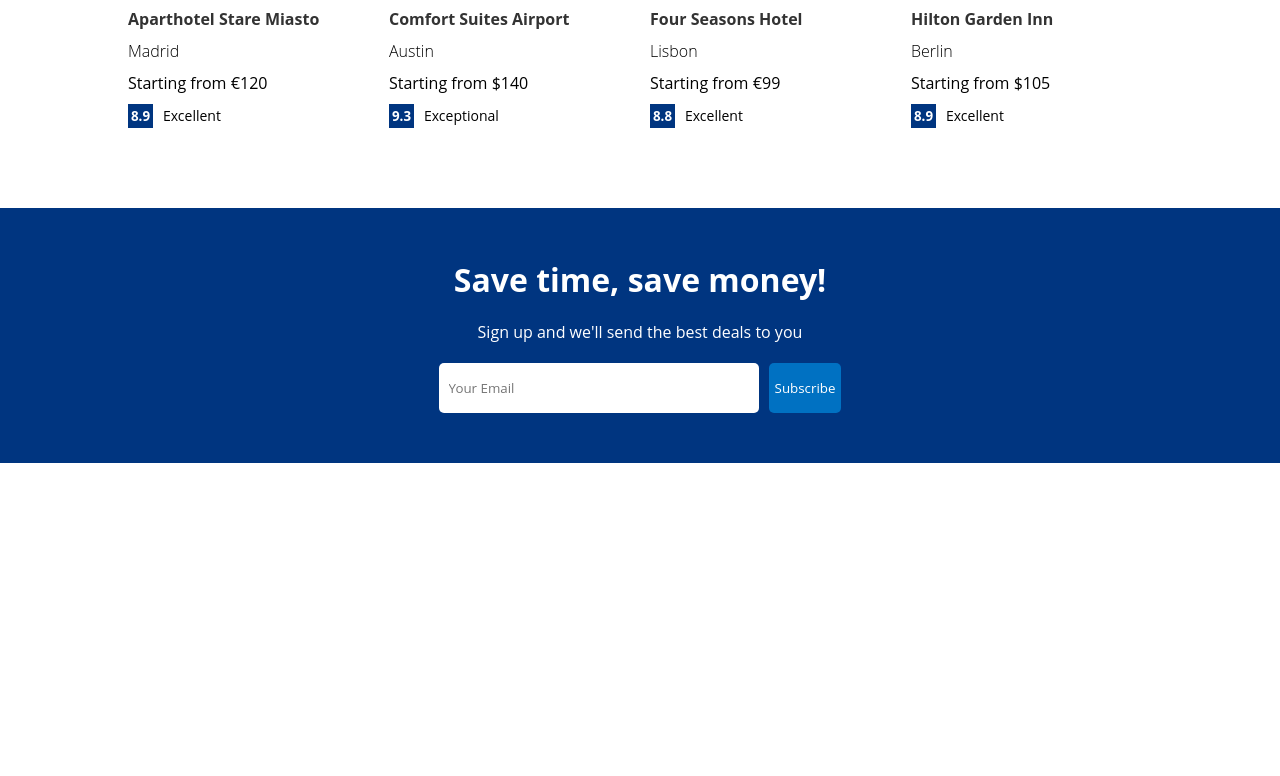
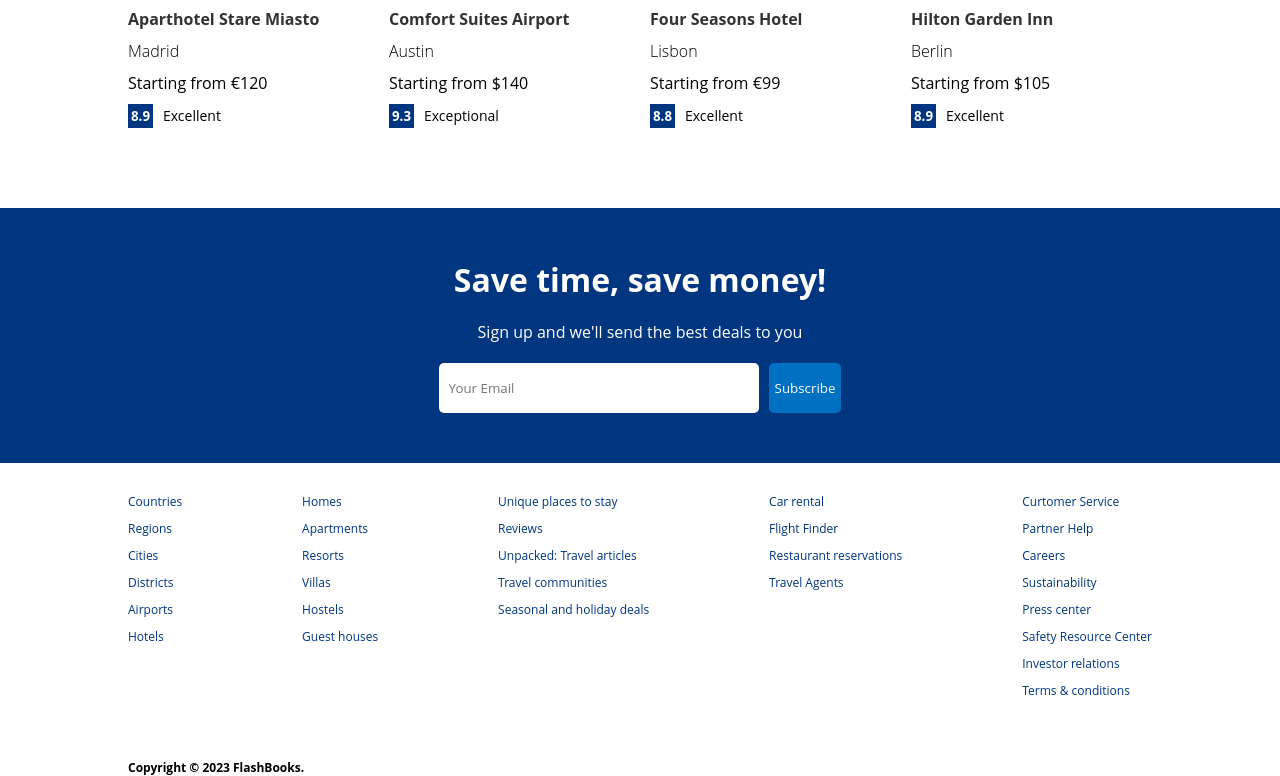
Before and after one commit to Coding-Jesus/Booking-App, a React (Create React App) app in the folder Booking_App/: page / in a window 1280 px wide. Shown: the part 1098-1874 px from the top of the page. Before the commit the page ends 1561 px from the top, so only its background shows below. Built offline with nearby package versions, Linux system fonts and the light colour scheme.

Commit message:
add Footer component

```diff
--- /dev/null
+++ b/Booking_App/src/components/footer/Footer.css
@@ -0,0 +1,27 @@
+.footer {
+    width: 100%;
+    width: 1024px;
+    font-size: 12px;
+}
+
+.fLists {
+    width: 100%;
+    display: flex;
+    justify-content: space-between;
+    margin-bottom: 50px;
+}
+
+.fList {
+    list-style: none;
+    padding: 0;
+}
+
+.fListItem {
+    margin-bottom: 10px;
+    color: #003580;
+    cursor: pointer;
+}
+
+.fText {
+    font-weight: 700;
+}
--- /dev/null
+++ b/Booking_App/src/components/footer/Footer.jsx
@@ -0,0 +1,52 @@
+import "./Footer.css";
+
+const Footer = () => {
+    return (
+        <div className="footer">
+            <div className="fLists">
+                <ul className="fList">
+                    <li className="fListItem">Countries</li>
+                    <li className="fListItem">Regions</li>
+                    <li className="fListItem">Cities</li>
+                    <li className="fListItem">Districts</li>
+                    <li className="fListItem">Airports</li>
+                    <li className="fListItem">Hotels</li>
+                </ul>
+                <ul className="fList">
+                    <li className="fListItem">Homes </li>
+                    <li className="fListItem">Apartments </li>
+                    <li className="fListItem">Resorts </li>
+                    <li className="fListItem">Villas</li>
+                    <li className="fListItem">Hostels</li>
+                    <li className="fListItem">Guest houses</li>
+                </ul>
+                <ul className="fList">
+                    <li className="fListItem">Unique places to stay </li>
+                    <li className="fListItem">Reviews</li>
+                    <li className="fListItem">Unpacked: Travel articles </li>
+                    <li className="fListItem">Travel communities </li>
+                    <li className="fListItem">Seasonal and holiday deals </li>
+                </ul>
+                <ul className="fList">
+                    <li className="fListItem">Car rental </li>
+                    <li className="fListItem">Flight Finder</li>
+                    <li className="fListItem">Restaurant reservations </li>
+                    <li className="fListItem">Travel Agents </li>
+                </ul>
+                <ul className="fList">
+                    <li className="fListItem">Curtomer Service</li>
+                    <li className="fListItem">Partner Help</li>
+                    <li className="fListItem">Careers</li>
+                    <li className="fListItem">Sustainability</li>
+                    <li className="fListItem">Press center</li>
+                    <li className="fListItem">Safety Resource Center</li>
+                    <li className="fListItem">Investor relations</li>
+                    <li className="fListItem">Terms & conditions</li>
+                </ul>
+            </div>
+            <div className="fText">Copyright © 2023 FlashBooks.</div>
+        </div>
+    );
+};
+
+export default Footer;
--- a/Booking_App/src/pages/home/Home.jsx
+++ b/Booking_App/src/pages/home/Home.jsx
@@ -5,6 +5,7 @@
 import PropertyList from '../../components/propertyList/PorpertyList'
 import Properties from '../../components/featuredProperties/Properties'
 import MailList from '../../components/mailList/MailList'
+import Footer from '../../components/footer/Footer'
 
 const Home = () => {
     return (
@@ -18,6 +19,7 @@
                 <h1 className="homeTitle">Homes guests love</h1>
                 <Properties />
                 <MailList />
+                <Footer />
             </div>
         </div>
     )
```
